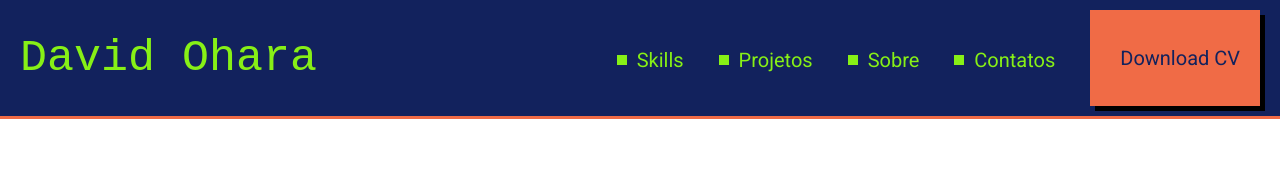
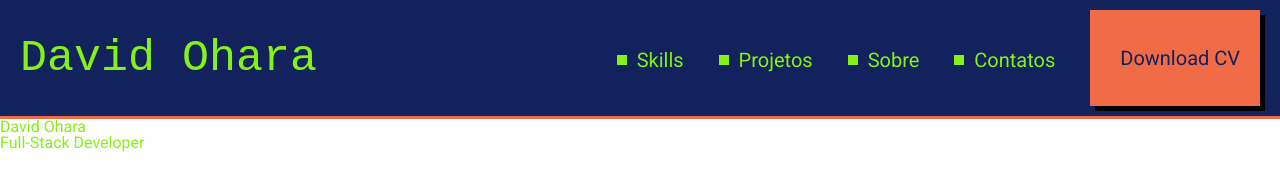
Before and after one commit to davidoharadl/meu-site, a plain HTML site: page index.html in a window 1280 px wide. Drawn offline with Linux system fonts and the light colour scheme; a web font is replaced by a local one.

Commit message:
cria o titulo da pagina

```diff
--- a/index.html
+++ b/index.html
@@ -9,8 +9,11 @@
     <link rel="preconnect" href="https://fonts.googleapis.com">
     <link rel="preconnect" href="https://fonts.gstatic.com" crossorigin>
     <link href="https://fonts.googleapis.com/css2?family=Roboto:wght@300;400;700&family=Syne+Mono&display=swap" rel="stylesheet">
+    <link rel="stylesheet" href="./css/font.css">
     <link rel="stylesheet" href="./css/colors.css">
     <link rel="stylesheet" href="./css/style.css">
+    <link rel="stylesheet" href="./css/components/title.css">
+
 </head>
 <body>
     <header>
@@ -23,5 +26,9 @@
             <a id="button" href="" lang="en">Download CV</a>
         </nav>
     </header>
+    <main>
+        <h2>David Ohara</h2>
+        <p>Full-Stack Developer</p>
+    </main>
 </body>
 </html>
```
